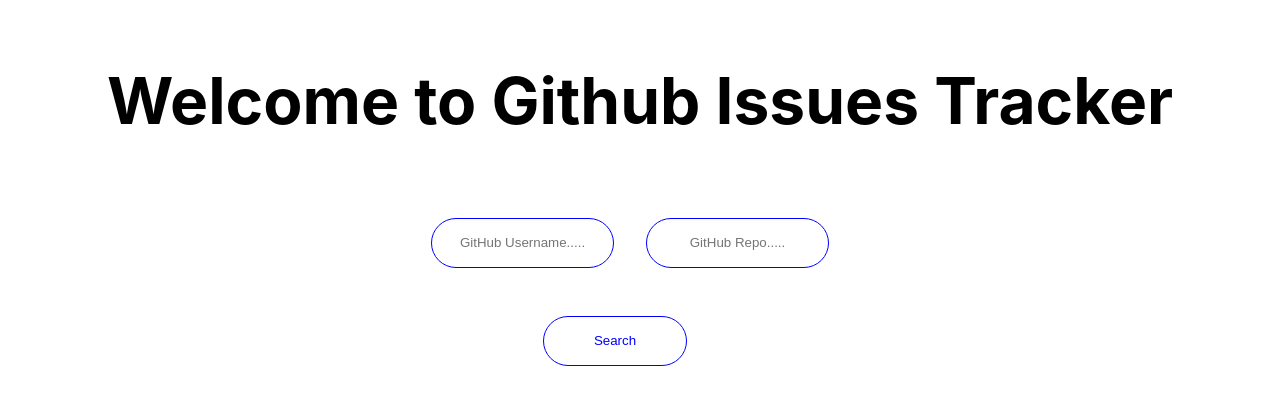
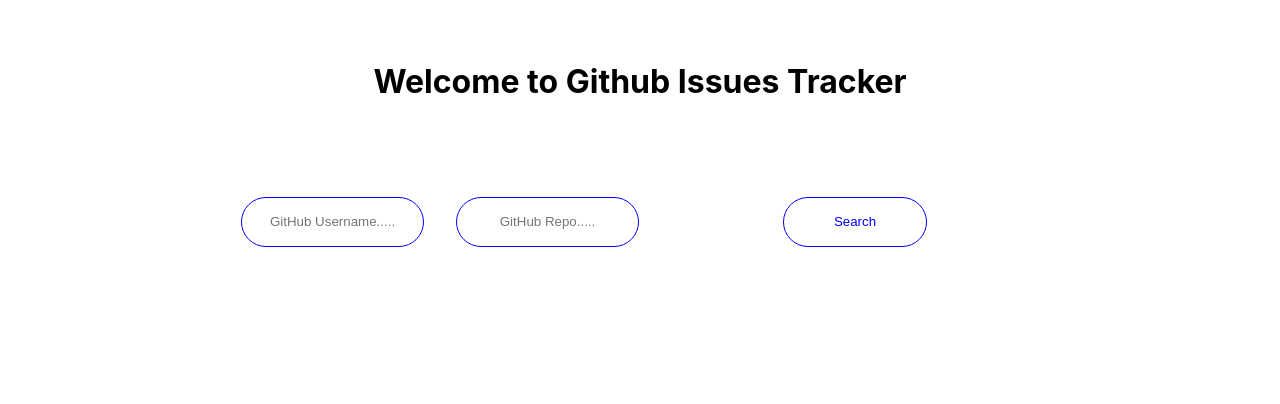
Before and after one commit to GeorgiPavlov89/issues-tracker-app, a Next.js app: page / in a window 1280 px wide. Shown: the top 404 px of the page. Built offline with nearby package versions, Linux system fonts and the light colour scheme; no server answers.

Commit message:
Update Home.module.scss

```diff
--- a/styles/Home.module.scss
+++ b/styles/Home.module.scss
@@ -29,7 +29,7 @@
 .title {
   margin: 0;
   line-height: 1.15;
-  font-size: 4rem;
+  font-size: 2rem;
 }
 
 .title,
@@ -51,24 +51,84 @@
   font-family: Menlo, Monaco, Lucida Console, Liberation Mono, DejaVu Sans Mono,
     Bitstream Vera Sans Mono, Courier New, monospace;
 }
+.grid {
+  display: flex;
 
+  justify-content: center;
+  row-gap: 1rem;
+  .card {
+
+
+    padding: 1.5rem;
+    text-align: left;
+    color: inherit;
+    text-decoration: none;
+    border: 1px solid #eaeaea;
+    border-radius:10px;
+    transition: color 0.15s ease, border-color 0.15s ease;
+    list-style: none;
+    img{
+      height:50px;
+      width:50px;
+    }
+    span {
+      margin-left: 1rem;
+    }
+    .commentInfo{
+      display: flex;
+      width: 10rem;
+      justify-content: space-evenly
+    }
+  }
+}
+.searchField {
+
+  display: flex;
+  flex-direction: column;
+   .searchContainer {
+    display: flex;
+    flex-direction: column;
+    align-items: center;
+    justify-content: center;
+    row-gap: 1rem;
+
+   }
+   .inputs {
+     border-radius: 2rem;
+     height:50px;
+
+     border: 1px solid blue;
+     text-align: center;
+   }
+
+   .button {
+     height:50px;
+     border-radius: 30px;
+     width:9rem;
+    border: 1px solid blue;
+    background-color: white;
+    color: blue;
+
+     cursor: pointer;
+   }
+ }
+@media (min-width:45rem) {
 .grid {
   display: grid;
   grid-template-columns: 400px 400px 400px;
   justify-content: center;
   row-gap: 1rem;
 }
-
 .searchField {
  display: flex;
  justify-content: center;
+  .searchContainer {
+    display: flex;
+    flex-direction: row;
+    justify-content: center;
+    width: 100%;
+  }
 
-  .searchContainer {
-
-    flex-wrap: wrap;
-    width: 450px;
-    height:250px;
-  }
   .inputs {
     border-radius: 2rem;
     height:50px;
@@ -87,6 +147,7 @@
     margin: 2rem 8rem;
     cursor: pointer;
   }
+
 }
 
 .card {
@@ -114,7 +175,7 @@
   }
 }
 
-
+}
 
 .logo {
   height: 1em;
```
